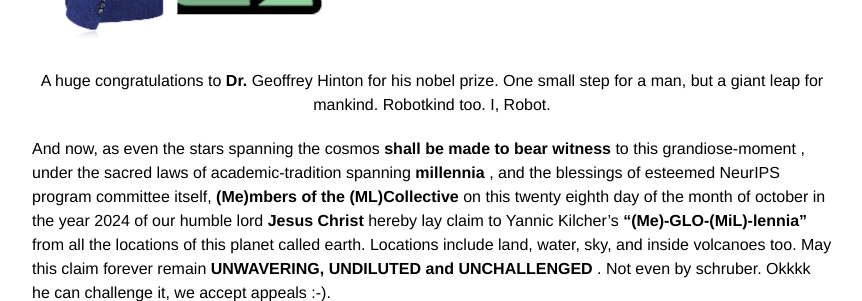
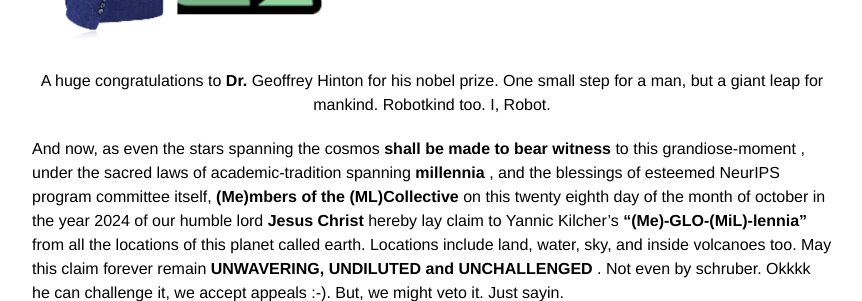
Before and after one commit to rajatmodi62/rajatmodi62.github.io, a Jekyll site: the page built from _posts/2024-10-26-hinton_apm.md, in a window 1280 px wide and 900 px high, scrolled down 1279 px, cut to the strip 0-301 px from the top of the window. Shown: the whole strip, without its empty margins (208-1070 px from the left). Built offline with Jekyll 4.4.1, drawn with Linux system fonts in a browser that asks for light colours; comment, search, counter and statistics services are not loaded.

Commit message:
soft link blog

```diff
--- a/_posts/2024-10-26-hinton_apm.md
+++ b/_posts/2024-10-26-hinton_apm.md
@@ -24,7 +24,7 @@ date:   2024-10-26 11:00:00
 
 
 
-And now, as even the stars spanning the cosmos <b> shall be made to bear witness </b> to this grandiose-moment , under the sacred laws of academic-tradition spanning <b> millennia </b>, and the blessings of esteemed NeurIPS program committee itself, <b>(Me)mbers of the (ML)Collective</b> on this twenty eighth day of the month of october in the year 2024 of our humble lord <b>Jesus Christ</b>  hereby lay claim to  Yannic Kilcher’s <b>“(Me)-GLO-(MiL)-lennia”</b> from all the locations of this planet called earth. Locations include land, water, sky, and inside volcanoes too. May this claim forever remain <b>UNWAVERING, UNDILUTED and UNCHALLENGED </b>. Not even by schruber. Okkkk he can challenge it, we accept appeals :-).
+And now, as even the stars spanning the cosmos <b> shall be made to bear witness </b> to this grandiose-moment , under the sacred laws of academic-tradition spanning <b> millennia </b>, and the blessings of esteemed NeurIPS program committee itself, <b>(Me)mbers of the (ML)Collective</b> on this twenty eighth day of the month of october in the year 2024 of our humble lord <b>Jesus Christ</b>  hereby lay claim to  Yannic Kilcher’s <b>“(Me)-GLO-(MiL)-lennia”</b> from all the locations of this planet called earth. Locations include land, water, sky, and inside volcanoes too. May this claim forever remain <b>UNWAVERING, UNDILUTED and UNCHALLENGED </b>. Not even by schruber. Okkkk he can challenge it, we accept appeals :-). But, we might veto it. Just sayin.
 
 <div class="text-center" style="margin: 0 auto; max-width: 800px;"> <!-- Set max-width as needed -->
     <img class="img-fluid" src="{{ site.baseurl }}\assets\img\apm\claim.gif" style="width: 50%; height: auto;"> <!-- Image width is 50% of its parent -->
```
